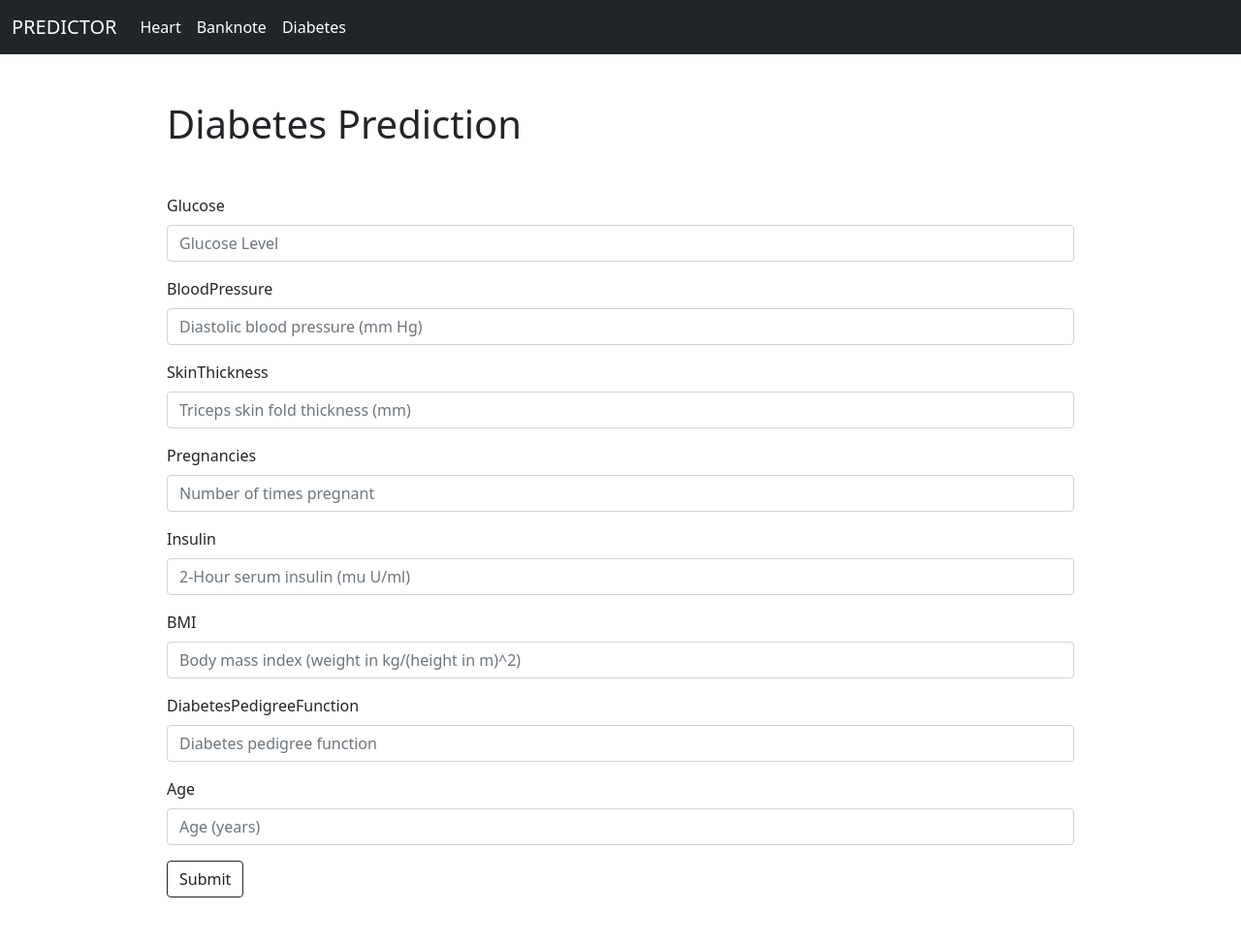
After one commit to jenilsavani9/class-finder, a Flask app: page /diabetes in a window 1280 px wide. The commit adds this page. Shown: the whole page at 97% size. Run offline with Flask 2, Linux system fonts and the light colour scheme.

Commit message:
diabetes commit

```diff
--- a/app.py
+++ b/app.py
@@ -95,5 +95,28 @@ def bank_pred():
     else:
         return render_template('error.html')
 
+@app.route('/diabetes', methods=['POST', 'GET'])
+def diabetes():
+   return render_template('diabetes.html')
+
+@app.route('/diabetes/pred', methods=['POST', 'GET'])
+def diabetes_pred():
+    if request.method == 'POST':
+        Glucose = int(request.form.get('Glucose'))
+        BloodPressure = int(request.form.get('BloodPressure'))
+        SkinThickness = int(request.form.get('SkinThickness'))
+        Pregnancies = int(request.form.get('Pregnancies'))
+        Insulin = int(request.form.get('Insulin'))
+        BMI = float(request.form.get('BMI'))
+        DiabetesPedigreeFunction = float(request.form.get('DiabetesPedigreeFunction'))
+        Age = int(request.form.get('Age'))
+        col = [Pregnancies, Glucose, BloodPressure, SkinThickness, Insulin, BMI, DiabetesPedigreeFunction, Age]
+        model = pickle.load(open('pkl/diabetes.pkl', 'rb'))
+        pred = model.predict([col])
+        print(pred)
+        return render_template('diabetes_pred.html', ans=pred)
+    else:
+        return render_template('error.html')
+
 if __name__ == "__main__":
     app.run(debug=True)
--- a/templates/base.html
+++ b/templates/base.html
@@ -15,7 +15,7 @@
 
 <body>
   <nav class="navbar navbar-expand-lg navbar navbar-dark bg-dark">
-    <div class="container-fluid">
+    <div class="container-fluid" style="width: 85rem;">
       <a class="navbar-brand" href="/">PREDICTOR</a>
       <button class="navbar-toggler" type="button" data-bs-toggle="collapse" data-bs-target="#navbarSupportedContent"
         aria-controls="navbarSupportedContent" aria-expanded="false" aria-label="Toggle navigation">
@@ -28,6 +28,9 @@
           </li>
           <li class="nav-item">
             <a class="nav-link active" aria-current="page" href="/bank">Banknote</a>
+          </li>
+          <li class="nav-item">
+            <a class="nav-link active" aria-current="page" href="/diabetes">Diabetes</a>
           </li>
         </ul>
       </div>
--- /dev/null
+++ b/templates/diabetes.html
@@ -0,0 +1,47 @@
+{% extends 'base.html' %}
+{% block title %} Diabetes {% endblock title %}
+
+{%block body%}
+
+<div class="container my-5" style="width: 60rem;">
+    <h1>Diabetes Prediction</h1>
+</div>
+
+<form action="/diabetes/pred" method="POST" class="container my-5" style="width: 60rem;">
+    <div class="mb-3">
+        <label for="Glucose" class="form-label">Glucose</label>
+        <input type="number" class="form-control" id="Glucose" name="Glucose" required placeholder="Glucose Level ">
+    </div>
+    <div class="mb-3">
+        <label for="BloodPressure" class="form-label">BloodPressure</label>
+        <input type="number" class="form-control" id="BloodPressure" name="BloodPressure" required placeholder="Diastolic blood pressure (mm Hg)">
+    </div>
+    <div class="mb-3">
+        <label for="SkinThickness" class="form-label">SkinThickness</label>
+        <input type="number" class="form-control" id="SkinThickness" name="SkinThickness" required placeholder="Triceps skin fold thickness (mm)">
+    </div>
+    <div class="mb-3">
+        <label for="Pregnancies" class="form-label">Pregnancies</label>
+        <input type="number" class="form-control" id="Pregnancies" name="Pregnancies" required placeholder="Number of times pregnant">
+    </div>
+    <div class="mb-3">
+        <label for="Insulin" class="form-label">Insulin</label>
+        <input type="number" class="form-control" id="Insulin" name="Insulin" required placeholder="2-Hour serum insulin (mu U/ml)">
+    </div>
+    <div class="mb-3">
+        <label for="BMI" class="form-label">BMI</label>
+        <input type="text" class="form-control" id="BMI" name="BMI" required placeholder="Body mass index (weight in kg/(height in m)^2)">
+    </div>
+    <div class="mb-3">
+        <label for="DiabetesPedigreeFunction" class="form-label">DiabetesPedigreeFunction</label>
+        <input type="text" class="form-control" id="DiabetesPedigreeFunction" name="DiabetesPedigreeFunction" required placeholder="Diabetes pedigree function">
+    </div>
+    <div class="mb-3">
+        <label for="Age" class="form-label">Age</label>
+        <input type="number" class="form-control" id="Age" name="Age" required placeholder="Age (years)">
+    </div>
+
+    <button type="submit" class="btn btn-outline-dark">Submit</button>
+</form>
+
+{%endblock body%}
```
Also changed, not shown: templates/diabetes_pred.html (added, +21 -0 lines), templates/home.html (+6 -5 lines), static/images/diabetes.jpg (added), 3 other files.
